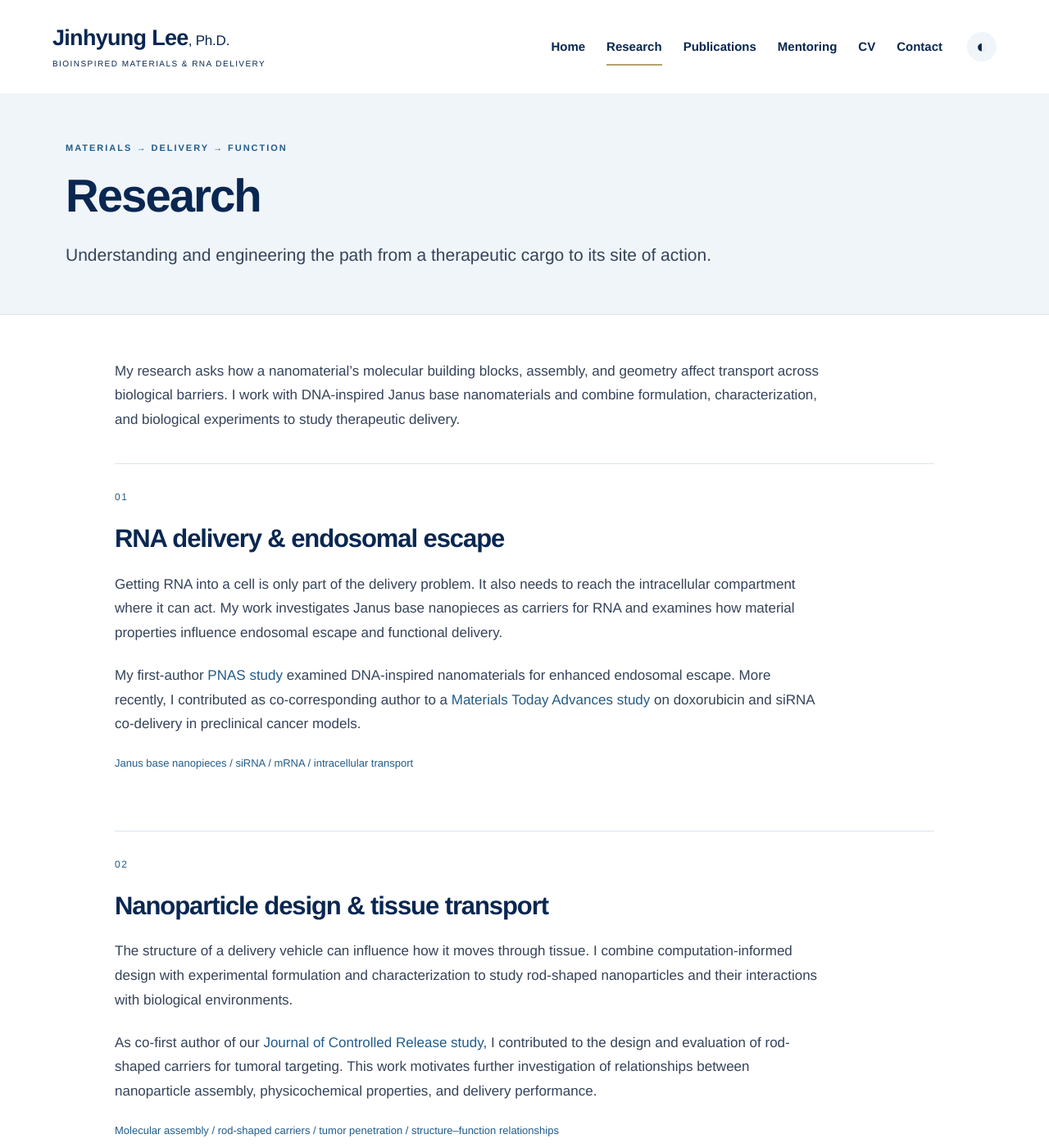
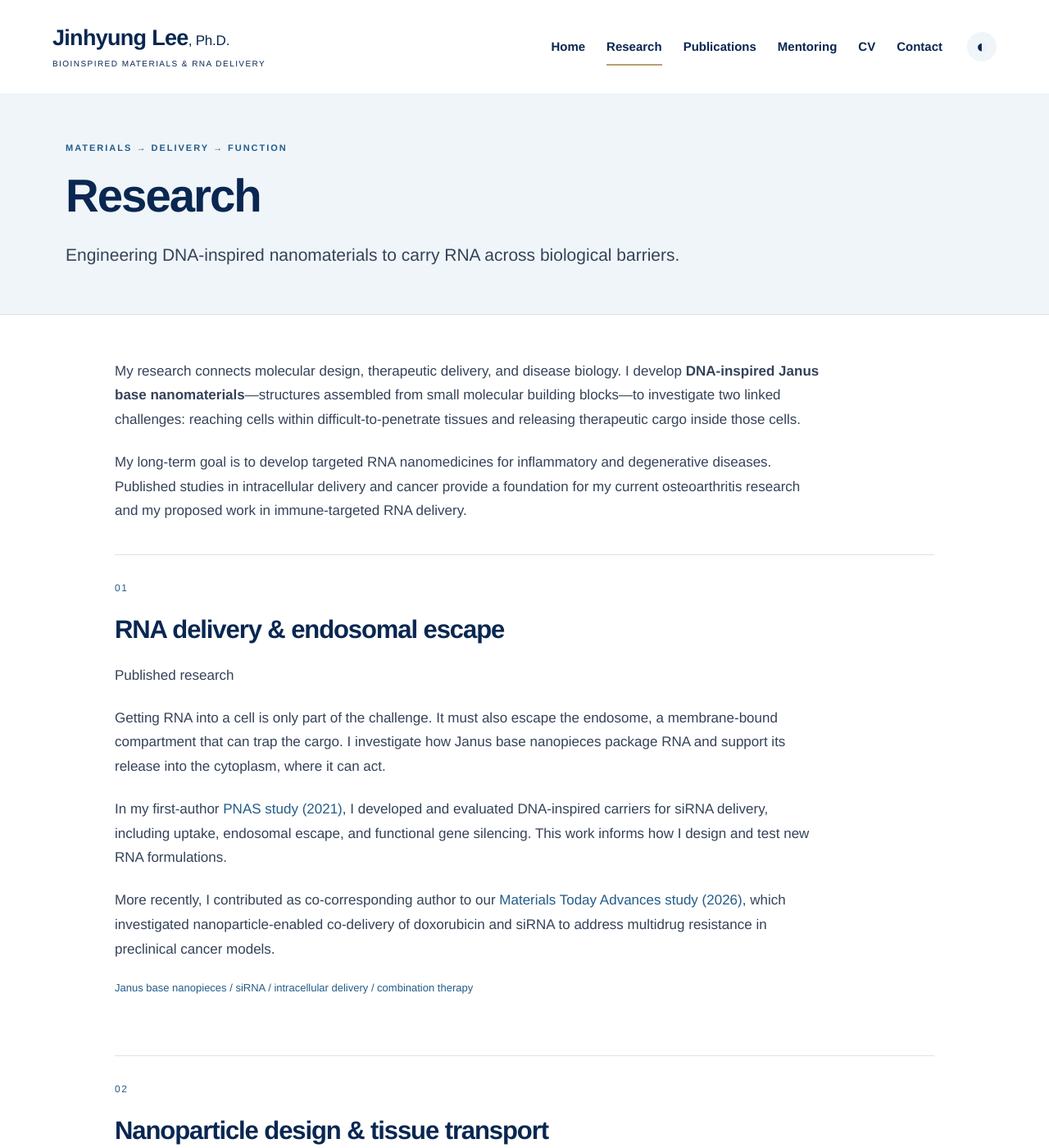
Before and after one commit to biojhleena-glitch/biojhleena-glitch.github.io, a Jekyll site: the page built from _pages/research.md, in a window 1280 px wide and 1400 px high. Shown: the whole window at 82% size. Built offline with Jekyll 4.4.1, drawn with Linux system fonts in a browser that asks for light colours; some of the changed text lies outside the part shown.

Commit message:
Introduce Jinhyung Lee and distinguish published, current, and proposed research

```diff
--- a/_pages/research.md
+++ b/_pages/research.md
@@ -2,21 +2,27 @@
 title: Research
 eyebrow: Materials → delivery → function
 permalink: /research/
-intro: Understanding and engineering the path from a therapeutic cargo to its site of action.
+intro: Engineering DNA-inspired nanomaterials to carry RNA across biological barriers.
 ---
 
-My research asks how a nanomaterial’s molecular building blocks, assembly, and geometry affect transport across biological barriers. I work with DNA-inspired Janus base nanomaterials and combine formulation, characterization, and biological experiments to study therapeutic delivery.
+My research connects molecular design, therapeutic delivery, and disease biology. I develop **DNA-inspired Janus base nanomaterials**—structures assembled from small molecular building blocks—to investigate two linked challenges: reaching cells within difficult-to-penetrate tissues and releasing therapeutic cargo inside those cells.
+
+My long-term goal is to develop targeted RNA nanomedicines for inflammatory and degenerative diseases. Published studies in intracellular delivery and cancer provide a foundation for my current osteoarthritis research and my proposed work in immune-targeted RNA delivery.
 
 <div class="research-direction" markdown="1">
 <span class="direction-number">01</span>
 
 ## RNA delivery & endosomal escape
 
-Getting RNA into a cell is only part of the delivery problem. It also needs to reach the intracellular compartment where it can act. My work investigates Janus base nanopieces as carriers for RNA and examines how material properties influence endosomal escape and functional delivery.
+<p class="research-status">Published research</p>
 
-My first-author [PNAS study](https://doi.org/10.1073/pnas.2104511118) examined DNA-inspired nanomaterials for enhanced endosomal escape. More recently, I contributed as co-corresponding author to a [Materials Today Advances study](https://doi.org/10.1016/j.mtadv.2026.100845) on doxorubicin and siRNA co-delivery in preclinical cancer models.
+Getting RNA into a cell is only part of the challenge. It must also escape the endosome, a membrane-bound compartment that can trap the cargo. I investigate how Janus base nanopieces package RNA and support its release into the cytoplasm, where it can act.
 
-<p class="research-keywords">Janus base nanopieces / siRNA / mRNA / intracellular transport</p>
+In my first-author [PNAS study (2021)](https://doi.org/10.1073/pnas.2104511118), I developed and evaluated DNA-inspired carriers for siRNA delivery, including uptake, endosomal escape, and functional gene silencing. This work informs how I design and test new RNA formulations.
+
+More recently, I contributed as co-corresponding author to our [Materials Today Advances study (2026)](https://doi.org/10.1016/j.mtadv.2026.100845), which investigated nanoparticle-enabled co-delivery of doxorubicin and siRNA to address multidrug resistance in preclinical cancer models.
+
+<p class="research-keywords">Janus base nanopieces / siRNA / intracellular delivery / combination therapy</p>
 </div>
 
 <div class="research-direction" markdown="1">
@@ -24,9 +30,11 @@ My first-author [PNAS study](https://doi.org/10.1073/pnas.2104511118) examined D
 
 ## Nanoparticle design & tissue transport
 
-The structure of a delivery vehicle can influence how it moves through tissue. I combine computation-informed design with experimental formulation and characterization to study rod-shaped nanoparticles and their interactions with biological environments.
+<p class="research-status">Published research</p>
 
-As co-first author of our [Journal of Controlled Release study](https://doi.org/10.1016/j.jconrel.2025.114169), I contributed to the design and evaluation of rod-shaped carriers for tumoral targeting. This work motivates further investigation of relationships between nanoparticle assembly, physicochemical properties, and delivery performance.
+A carrier’s molecular composition, assembly, and geometry can influence its path through tissue. I combine computation-informed formulation with experimental characterization to study these relationships, including the behavior of rod-shaped Janus base nanoparticles.
+
+As co-first author of our [Journal of Controlled Release study (2025)](https://doi.org/10.1016/j.jconrel.2025.114169), I helped design and evaluate rod-shaped carriers for drug loading, penetration into three-dimensional tumor spheroids, and delivery in an ovarian cancer xenograft model. The findings motivate further study of how material properties influence delivery across different biological environments.
 
 <p class="research-keywords">Molecular assembly / rod-shaped carriers / tumor penetration / structure–function relationships</p>
 </div>
@@ -36,18 +44,38 @@ As co-first author of our [Journal of Controlled Release study](https://doi.org/
 
 ## RNA therapeutics & engineered tissue models
 
-I am developing Janus base nanopieces for Atsttrin mRNA delivery and a cartilage-on-a-chip platform to investigate osteoarthritis. This ongoing work connects therapeutic formulation with human tissue models, with the aim of studying cartilage degradation and treatment response.
+<p class="research-status">Current research · Osteoarthritis</p>
 
-The project was selected for the [2026–2027 ORS/Bethel Fellowship](https://www.bethel.pitt.edu/2026/09/03/advancing-discovery-bmrc-welcomes-its-newest-cohort-of-bethel-fellows/). Current development includes a fabricated platform prototype and preliminary molecular-response studies; therapeutic performance remains under investigation.
+I am developing Janus base nanopieces for **Atsttrin mRNA delivery** alongside a **human cartilage-on-a-chip model**. The aim is to connect therapeutic formulation with measurements of inflammation, cartilage degradation, and tissue response.
 
-<p class="research-keywords">Osteoarthritis / Atsttrin mRNA / cartilage-on-a-chip / preclinical models</p>
+This work builds on my doctoral studies of local mRNA delivery to joint tissues. Current development includes a fabricated tissue-chip prototype and preliminary molecular-response studies; therapeutic performance remains under investigation.
+
+I am the principal investigator of the [2026–2027 ORS/Bethel Fellowship project](https://www.bethel.pitt.edu/2026/09/03/advancing-discovery-bmrc-welcomes-its-newest-cohort-of-bethel-fellows/) supporting this direction, with Yupeng Chen and Chuan-Ju Liu as co-investigators. The awarded fellowship begins in October 2026.
+
+<p class="research-keywords">Osteoarthritis / Atsttrin mRNA / cartilage-on-a-chip / local delivery</p>
 </div>
 
-## Broader collaborations
+<section id="future-research-vision" class="future-vision" aria-labelledby="vision-title" markdown="1">
+<p class="research-status">Proposed research program</p>
+<h2 id="vision-title">Future research vision</h2>
 
-I also contribute to collaborative research on Janus base nanomaterials in microgravity. UConn’s work with Eascra Biotechnologies and Axiom Space brings materials research to the International Space Station. [Read UConn’s overview of the collaboration](https://today.uconn.edu/2023/06/axiom-space-astronauts-perform-life-saving-nanomaterial-experiments-for-uconns-biomedical-engineering-researchers/).
+I envision a program that builds from targeted RNA delivery in joint disease toward delivery to inflammatory sites in the central nervous system (CNS). Each direction will require its own validation of targeting, distribution, biological activity, and tolerability.
 
-<div class="callout" markdown="1">
-**Research approach**
-Build and characterize the material. Measure delivery in biological models. Use the results to refine the next design.
-</div>
+### Targeted RNA therapy for rheumatoid arthritis
+
+I plan to engineer carriers that reach inflamed synovial tissue and deliver RNA to activated macrophages. A central proposed approach combines folate-modified rod-shaped particles with circular RNA encoding Atsttrin. The goal is to test whether formulation and cell targeting can improve local delivery and the duration of anti-inflammatory activity.
+
+### RNA delivery for CNS vascular inflammation
+
+My proposed next step is to investigate delivery through the cerebrospinal fluid to sites of vascular inflammation, including CNS vasculitis. Early studies would establish where the particles travel, which cells they reach, and whether candidate targeting receptors are present in the relevant disease models. Transport and targeting in the CNS remain open research questions.
+
+### Longer-term gene regulation and editing
+
+Building on RNA delivery studies, I aim to explore nonviral delivery of CRISPR-based tools to regulate inflammatory pathways. This longer-term direction would depend on establishing effective delivery and disease-relevant targets, with careful evaluation of specificity, durability, and tolerability.
+</section>
+
+## Collaboration & translation
+
+My work combines nanomaterial synthesis, formulation, imaging, and biological evaluation with collaborations across engineering and disease biology. I also serve as coordinating investigator for a multi-institutional International Space Station spatial-omics collaboration involving UConn, UC Davis, Eascra Biotechnologies, Axiom Space, the ISS National Laboratory, and NASA.
+
+[Explore my publications]({{ '/publications/' | relative_url }}) · [Get in touch]({{ '/contact/' | relative_url }})
```
Also changed, not shown: _pages/about.html (+15 -4 lines).
